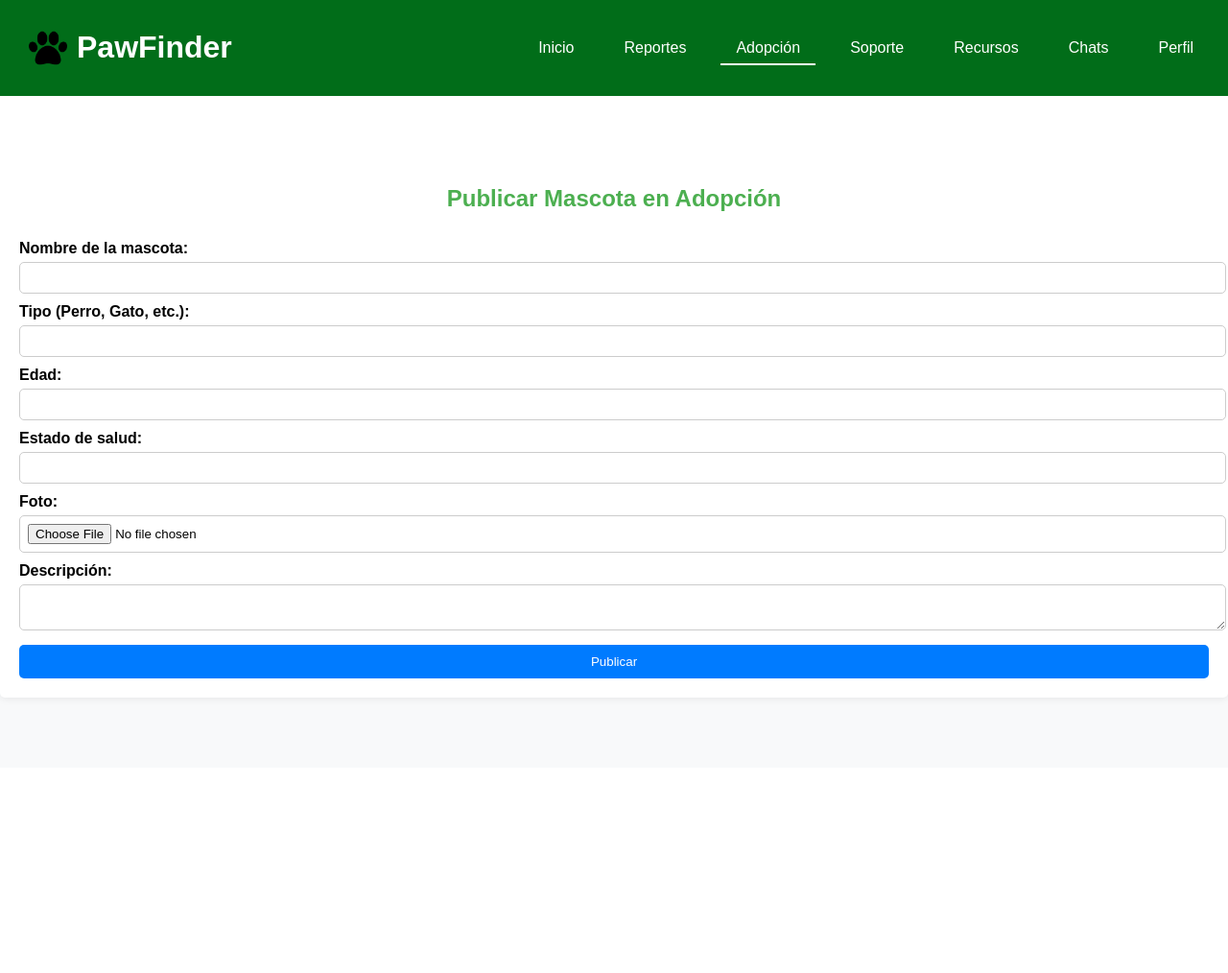
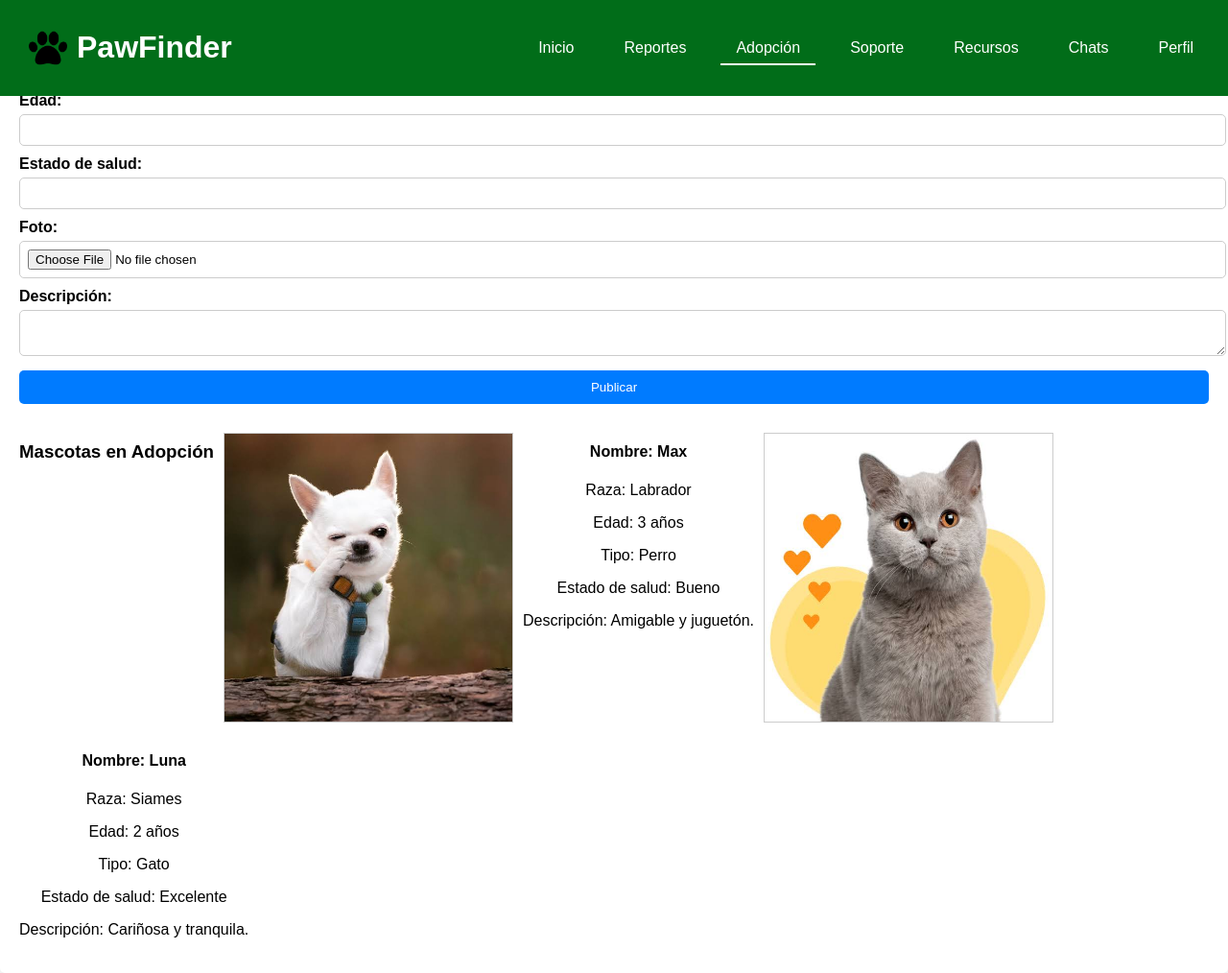
Before and after one commit to yreyes70719/sc502-1c2025-grupo2, a PHP site: page /html/adopcion.html in a window 1280 px wide. Shown: the whole page at 96% size. Before the commit the page ends 730 px from the top, so only its background shows below. Run offline with PHP 8.4, Linux system fonts and the light colour scheme.

Commit message:
imagenes de mascotas

```diff
--- a/css/adopcion_styles.css
+++ b/css/adopcion_styles.css
@@ -77,3 +77,16 @@ button {
 button:hover {
     background-color: #0056b3;
 }
+
+.imagenes-adopcion {
+    margin-top: 20px;
+    display: flex;
+    flex-wrap: wrap;
+}
+
+.imagen-adopcion {
+    width: 300px;
+    height: auto;
+    margin: 10px;
+    border: 1px solid #ccc;
+}
--- a/html/adopcion.html
+++ b/html/adopcion.html
@@ -49,6 +49,30 @@
 
             <button type="submit">Publicar</button>
         </form>
+
+        <div class="imagenes-adopcion">
+            <h3>Mascotas en Adopción</h3>
+            <img src="../images/perro.jpg" alt="Perro en adopción" class="imagen-adopcion">
+            <div class="descripcion-mascota">
+                <h4>Nombre: Max</h4>
+                <p>Raza: Labrador</p>
+                <p>Edad: 3 años</p>
+                <p>Tipo: Perro</p>
+                <p>Estado de salud: Bueno</p>
+                <p>Descripción: Amigable y juguetón.</p>
+            </div>
+
+            <img src="../images/gato.jpg" alt="Gato en adopción" class="imagen-adopcion">
+            <div class="descripcion-mascota">
+            <h4>Nombre: Luna</h4>
+            <p>Raza: Siames</p>
+            <p>Edad: 2 años</p>
+            <p>Tipo: Gato</p>
+            <p>Estado de salud: Excelente</p>
+            <p>Descripción: Cariñosa y tranquila.</p>
+        </div>
+    </div>
+
     </div>
     <script src="script.js"></script>
 </body>
```
Also changed, not shown: images/gato.jpg (added), images/perro.jpg (added).
